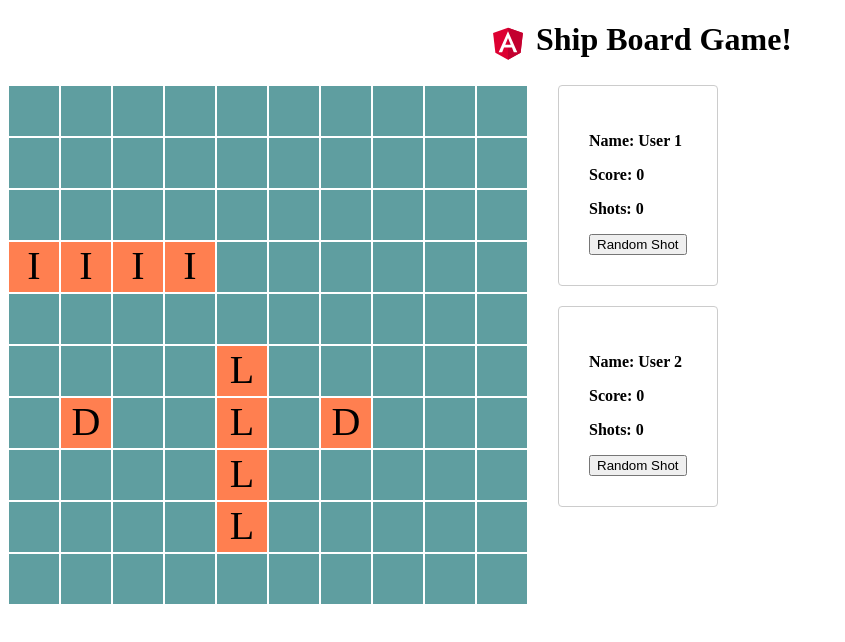
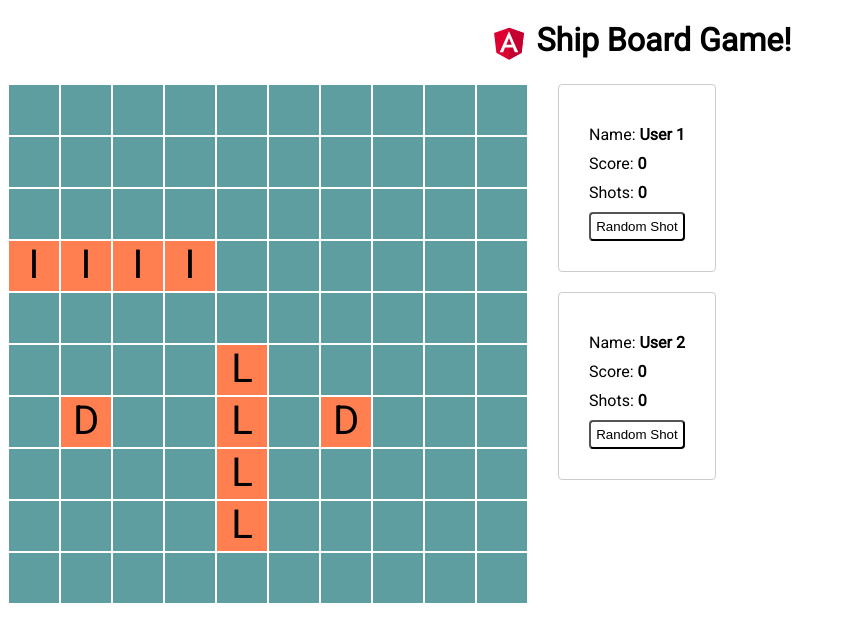
Before and after one commit to Nikola-xiii/ng-ship-board, an Angular app: page / in a window 1280 px wide. Shown: the top 642 px of the page, without its empty margins (0-845 px from the left). Built offline with nearby package versions, Linux system fonts and the light colour scheme.

Commit message:
style for player component

```diff
--- a/src/app/player/player.component.html
+++ b/src/app/player/player.component.html
@@ -1,6 +1,6 @@
 <div class="player" [class.winner]="player.win">
-  <p><strong>Name: {{player.name}}</strong></p>
-  <p><strong>Score: {{player.points}}</strong></p>
-  <p><strong>Shots: {{player.shots}}</strong></p>
+  <p>Name: <strong>{{player.name}}</strong></p>
+  <p>Score: <strong>{{player.points}}</strong></p>
+  <p>Shots: <strong>{{player.shots}}</strong></p>
   <button *ngIf="disabled" (click)="playerShot()">Random Shot</button>
 </div>
--- a/src/app/player/player.component.scss
+++ b/src/app/player/player.component.scss
@@ -3,4 +3,15 @@
   border-radius: 4px;
   margin-bottom: 20px;
   padding: 30px;
+
+  button {
+    width: 100%;
+    background: white;
+    border-radius: 4px;
+    padding: 5px 0;
+  }
+
+  p {
+    margin: 10px 0;
+  }
 }
--- a/src/styles.scss
+++ b/src/styles.scss
@@ -1 +1,6 @@
 /* You can add global styles to this file, and also import other style files */
+@import url('https://fonts.googleapis.com/css?family=Roboto');
+
+body {
+  font-family: 'Roboto', sans-serif;
+}
```
